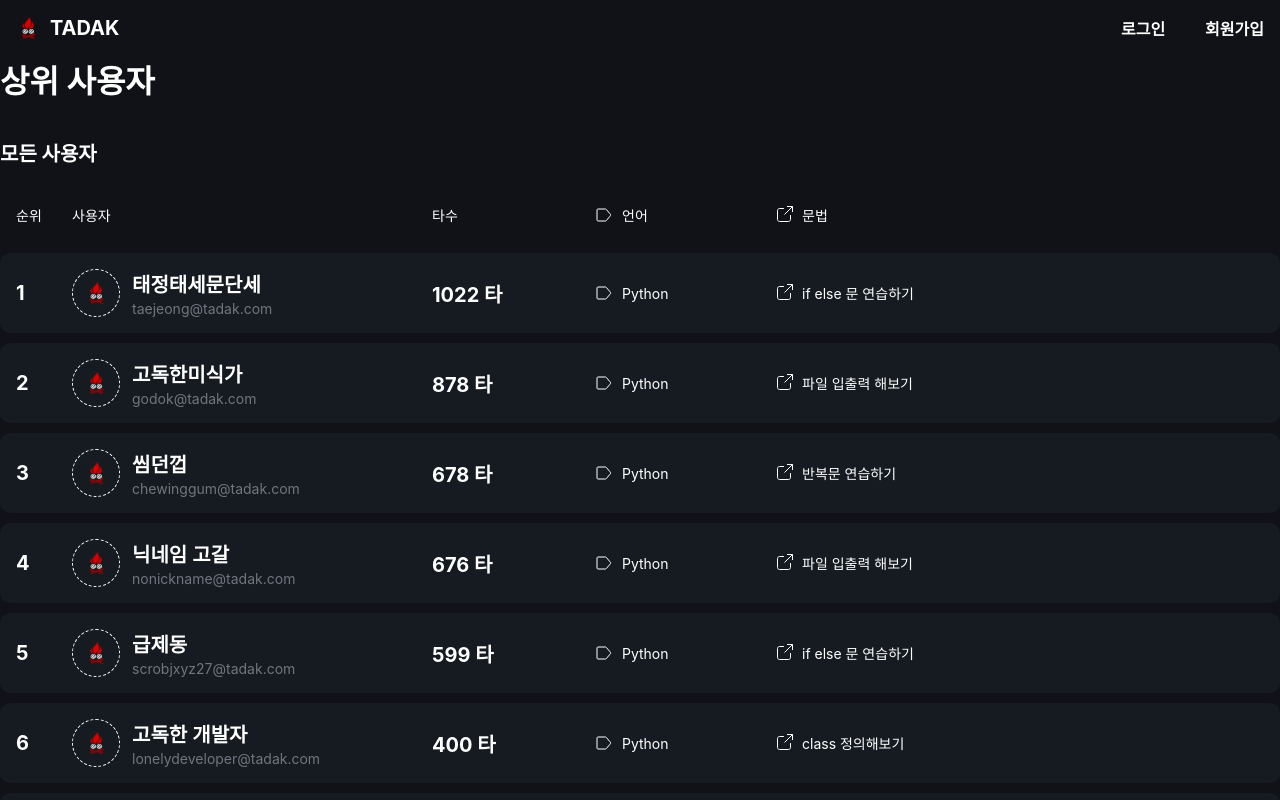
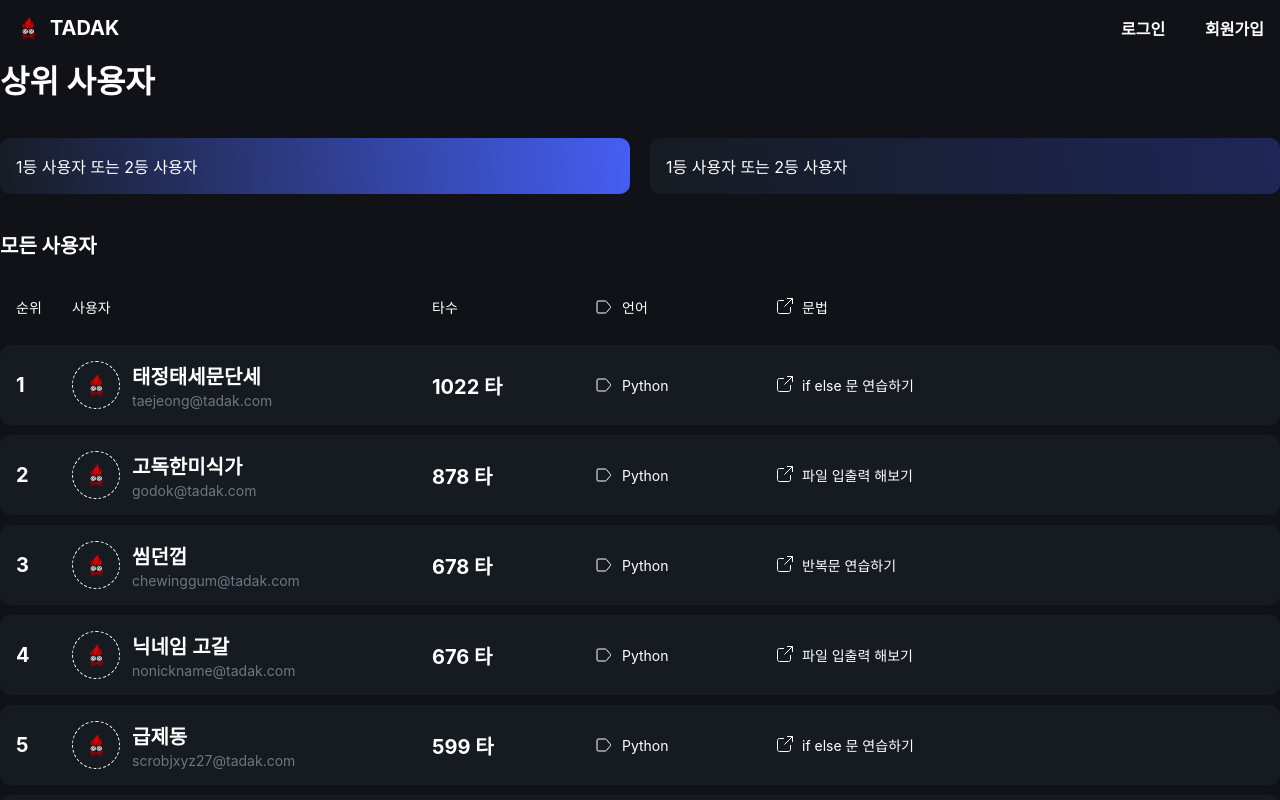
Before and after one commit to team-tadak/tadak-frontend, a React (Create React App) app: page /leaderboard in a window 1280 px wide. Shown: the top 800 px of the page. Built offline with nearby package versions, Linux system fonts and the light colour scheme; a web font is replaced by a local one.

Commit message:
feat: Leaderboard 페이지 사이드바 제외 레이아웃 구현 및 애니메이션 적용

```diff
--- /dev/null
+++ b/src/components/LeaderBoard/LeaderBoardTopItem/index.js
@@ -0,0 +1,25 @@
+/** @jsxImportSource @emotion/react */
+import Badge from "components/common/Badge";
+import ExternalIcon from "components/common/icons/ExternalIcon";
+import TagIcon from "components/common/icons/TagIcon";
+import Logo from "components/common/Logo";
+import { StyledLeaderBoardTopItem } from "components/LeaderBoard/LeaderBoardTopItem/styles";
+import React from "react";
+import { css } from "@emotion/react";
+import { LANGUAGES } from "constants/languages";
+import { SYNTAXES } from "constants/syntaxes";
+
+function LeaderBoardTopItem({
+  type = "item",
+  rank,
+  username,
+  email,
+  KPM,
+  language,
+  syntax,
+  ...props
+}) {
+  return <StyledLeaderBoardTopItem {...props}>1등 사용자 또는 2등 사용자</StyledLeaderBoardTopItem>;
+}
+
+export default LeaderBoardTopItem;
--- /dev/null
+++ b/src/components/LeaderBoard/LeaderBoardTopItem/styles.js
@@ -0,0 +1,16 @@
+import styled from "@emotion/styled/macro";
+import { motion } from "framer-motion";
+
+export const StyledLeaderBoardTopItem = styled(motion.li)`
+  width: 100%;
+  padding: 16px;
+  background: ${({ ranking }) =>
+    ranking === "first"
+      ? "linear-gradient(263.36deg, #4760fa -2.89%, #161b21 101.57%)"
+      : "linear-gradient(263.36deg, #1e2759 -2.89%, #161b21 101.57%)"};
+  border-radius: 10px;
+
+  display: flex;
+  flex-direction: column;
+  row-gap: 16px;
+`;
--- a/src/pages/Leaderboard/index.js
+++ b/src/pages/Leaderboard/index.js
@@ -1,11 +1,14 @@
 import LeaderBoard from "components/LeaderBoard";
+import LeaderBoardTopItem from "components/LeaderBoard/LeaderBoardTopItem";
 import {
   LeaderBoardAllRankingText,
   LeaderBoardPageContainer,
+  LeaderBoardTopRankingContainer,
   LeaderBoardTopRankingText,
 } from "pages/Leaderboard/styles";
 import React from "react";
-import { defaultFadeInVariants, staggerQuarter } from "styles/motions";
+import { defaultFadeInVariants, staggerHalf, staggerQuarter } from "styles/motions";
+import { motion } from "framer-motion";
 function Leaderboard() {
   return (
     <LeaderBoardPageContainer
@@ -17,6 +20,17 @@ function Leaderboard() {
       <LeaderBoardTopRankingText variants={defaultFadeInVariants}>
         상위 사용자
       </LeaderBoardTopRankingText>
+      <motion.div
+        variants={defaultFadeInVariants}
+        initial="initial"
+        whileInView="animate"
+        exit="exit"
+      >
+        <LeaderBoardTopRankingContainer variants={staggerHalf}>
+          <LeaderBoardTopItem variants={defaultFadeInVariants} ranking="first" />
+          <LeaderBoardTopItem variants={defaultFadeInVariants} ranking="second" />
+        </LeaderBoardTopRankingContainer>
+      </motion.div>
       <LeaderBoardAllRankingText variants={defaultFadeInVariants}>
         모든 사용자
       </LeaderBoardAllRankingText>
--- a/src/pages/Leaderboard/styles.js
+++ b/src/pages/Leaderboard/styles.js
@@ -16,3 +16,9 @@ export const LeaderBoardAllRankingText = styled(motion.div)`
   font-weight: 700;
   color: ${({ theme }) => theme.color.white};
 `;
+
+export const LeaderBoardTopRankingContainer = styled(motion.div)`
+  display: flex;
+  width: 100%;
+  column-gap: 20px;
+`;
```
